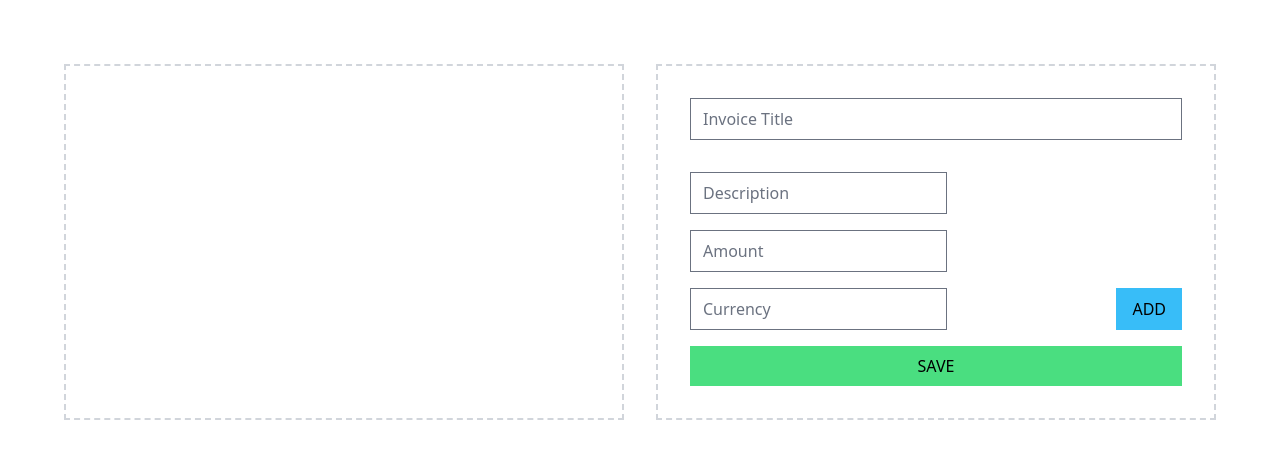
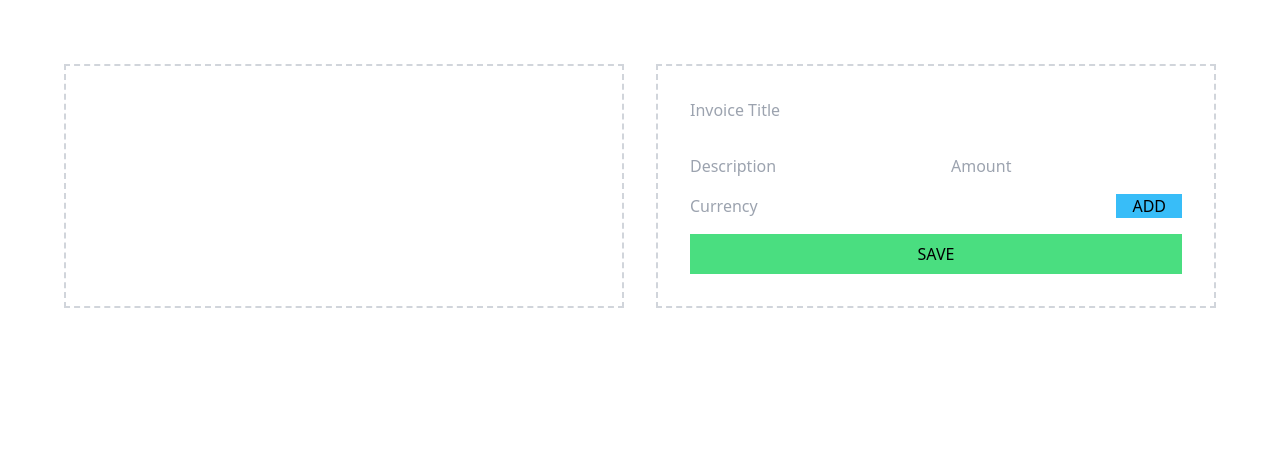
Before and after one commit to navaricardo/hiring-senior-frontend, a React (Create React App) app: page / in a window 1280 px wide. Shown: the top 458 px of the page. Built offline with nearby package versions, Linux system fonts and the light colour scheme; the HTML template or start-up script is replaced by a standard one.

Commit message:
build: add Bulma css and remove tailwind forms

```diff
--- a/package.json
+++ b/package.json
@@ -3,7 +3,6 @@
   "version": "0.1.0",
   "private": true,
   "dependencies": {
-    "@tailwindcss/forms": "^0.4.0",
     "@testing-library/jest-dom": "^5.16.2",
     "@testing-library/react": "^12.1.2",
     "@testing-library/user-event": "^13.5.0",
@@ -11,8 +10,10 @@
     "@types/node": "^16.11.25",
     "@types/react": "^17.0.39",
     "@types/react-dom": "^17.0.11",
+    "bulma": "^0.9.3",
     "react": "^17.0.2",
     "react-dom": "^17.0.2",
+    "react-hook-form": "^7.27.0",
     "react-router-dom": "^6.2.1",
     "react-scripts": "5.0.0",
     "recoil": "^0.6.1",
--- a/tailwind.config.js
+++ b/tailwind.config.js
@@ -10,7 +10,4 @@ module.exports = {
   variants: {
     extend: {},
   },
-  plugins: [
-    require("@tailwindcss/forms"), // import tailwind forms
-  ],
 };
```
Also changed, not shown: 1 other file (tests, documents, lock files or other folders).
